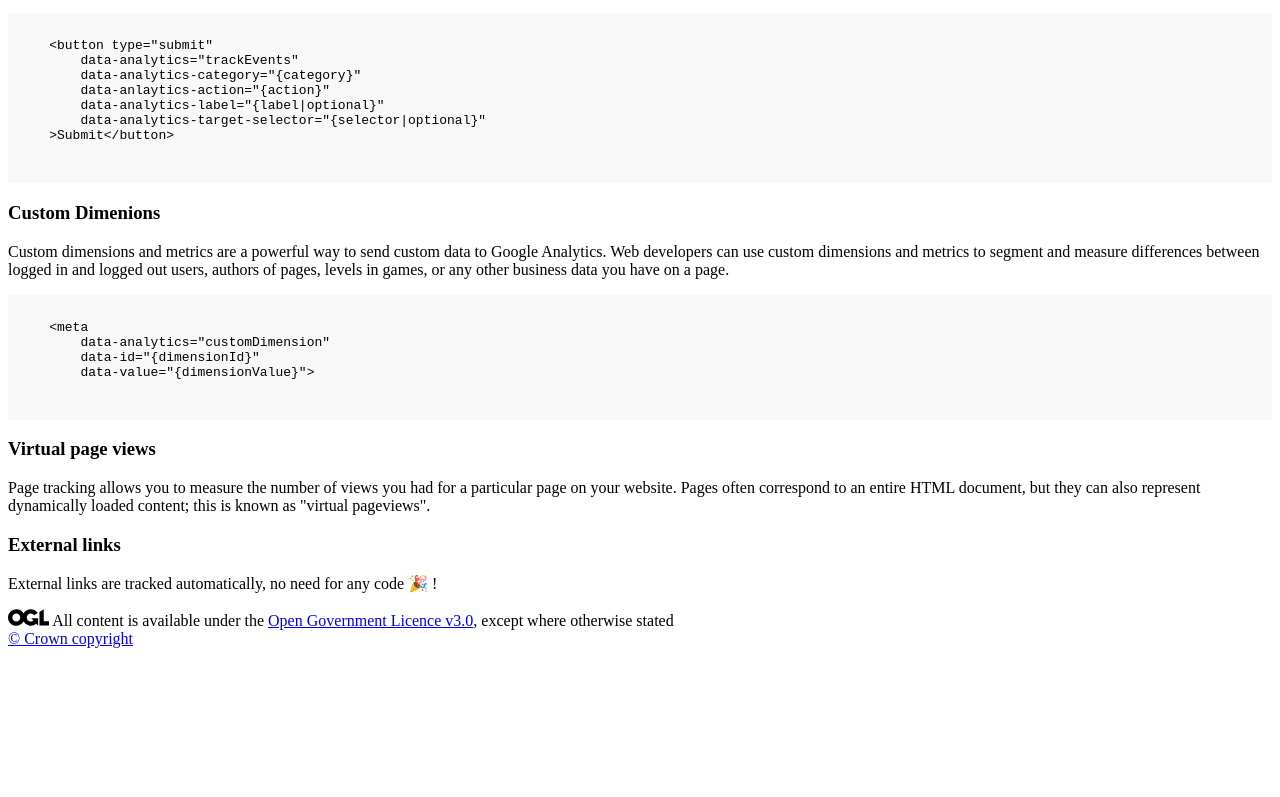
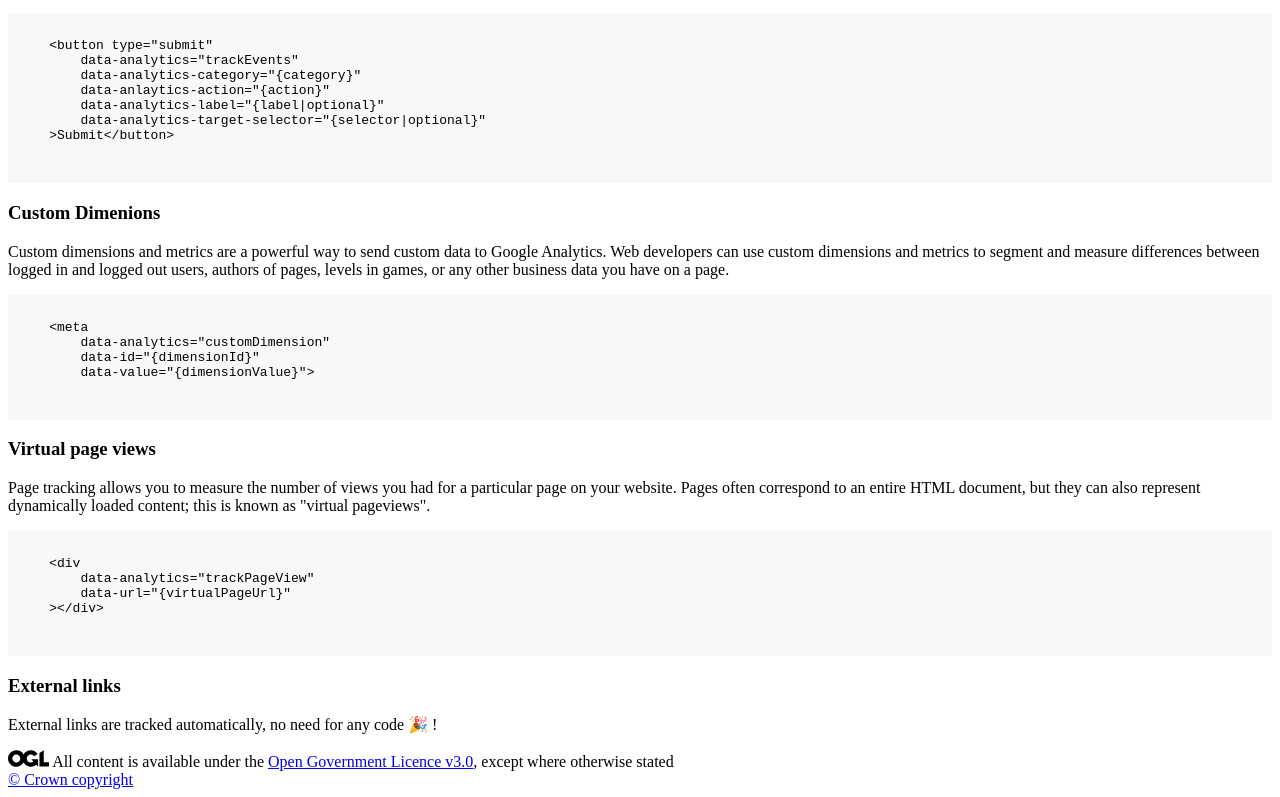
Before and after one commit to Crown-Commercial-Service/easy-google-analytics, a website with bundled scripts: page index.html in a window 1280 px wide. Shown: the part 852-1649 px from the top of the page. Before the commit the page ends 1508 px from the top, so only its background shows below. Built offline with nearby package versions, Linux system fonts and the light colour scheme.

Commit message:
adds docs

```diff
--- a/index.html
+++ b/index.html
@@ -167,6 +167,15 @@ document.body.className = ((document.body.className) ? document.body.className +
             Pages often correspond to an entire HTML document, but they can also represent dynamically loaded content;
             this is known as "virtual pageviews".
         </p>
+        <pre>
+        <code>
+    &#x3C;div
+        data-analytics=&#x22;trackPageView&#x22;
+        data-url=&#x22;{virtualPageUrl}&#x22;
+    &#x3E;&#x3C;/div&#x3E;
+        </code>
+        </pre>
+
     </section>
 
     <section>
```
